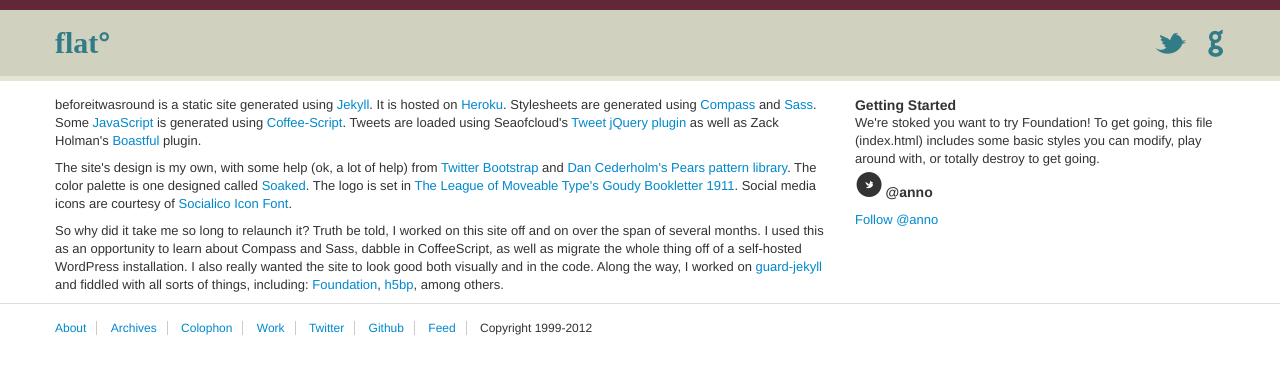
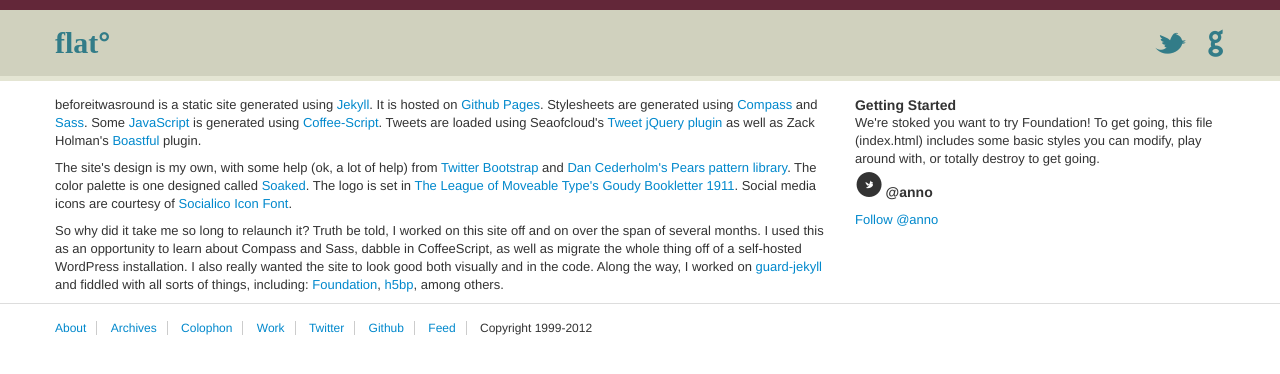
Before and after one commit to stve/stve.github.io, a Jekyll site: the page built from colophon.html, in a window 1280 px wide. Shown: the top 374 px of the page. Built offline with Jekyll 4.4.1, drawn with Linux system fonts in a browser that asks for light colours; nearby versions of some CDN libraries; some web fonts are replaced; library files that are not in the unit come from our copies; Markdown is read by kramdown in place of the engine named in the settings; comment, search, counter and statistics services are not loaded.

Commit message:
host with github pages

```diff
--- a/colophon.html
+++ b/colophon.html
@@ -3,7 +3,7 @@
 title: Colophon
 ---
 
-<p>beforeitwasround is a static site generated using <a href="http://jekyllrb.com/">Jekyll</a>.  It is hosted on <a href="http://heroku.com">Heroku</a>. Stylesheets are generated using <a href="http://compass-style.org/">Compass</a> and <a href="http://sass-lang.com/">Sass</a>.  Some <a href="https://developer.mozilla.org/en/JavaScript">JavaScript</a> is generated using <a href="http://coffeescript.org/">Coffee-Script</a>. Tweets are loaded using Seaofcloud's <a href="http://tweet.seaofclouds.com/">Tweet jQuery plugin</a> as well as Zack Holman's <a href="https://github.com/holman/boastful">Boastful</a> plugin.</p>
+<p>beforeitwasround is a static site generated using <a href="http://jekyllrb.com/">Jekyll</a>.  It is hosted on <a href="http://pages.github.com">Github Pages</a>. Stylesheets are generated using <a href="http://compass-style.org/">Compass</a> and <a href="http://sass-lang.com/">Sass</a>.  Some <a href="https://developer.mozilla.org/en/JavaScript">JavaScript</a> is generated using <a href="http://coffeescript.org/">Coffee-Script</a>. Tweets are loaded using Seaofcloud's <a href="http://tweet.seaofclouds.com/">Tweet jQuery plugin</a> as well as Zack Holman's <a href="https://github.com/holman/boastful">Boastful</a> plugin.</p>
 
 <p>The site's design is my own, with some help (ok, a lot of help) from <a href="http://twitter.github.com/bootstrap/">Twitter Bootstrap</a> and <a href="http://simplebits.com/">Dan Cederholm's</a> <a href="http://pea.rs/">Pears pattern library</a>.  The color palette is one designed called <a href="http://www.colourlovers.com/palette/2059746/Soaked">Soaked</a>. The logo is set in <a href="http://www.theleagueofmoveabletype.com/">The League of Moveable Type's</a> <a href="http://www.theleagueofmoveabletype.com/goudy-bookletter-1911">Goudy Bookletter 1911</a>.  Social media icons are courtesy of <a href="http://fontfabric.com/social-media-icons-pack//">Socialico Icon Font</a>.</p>
 
```
